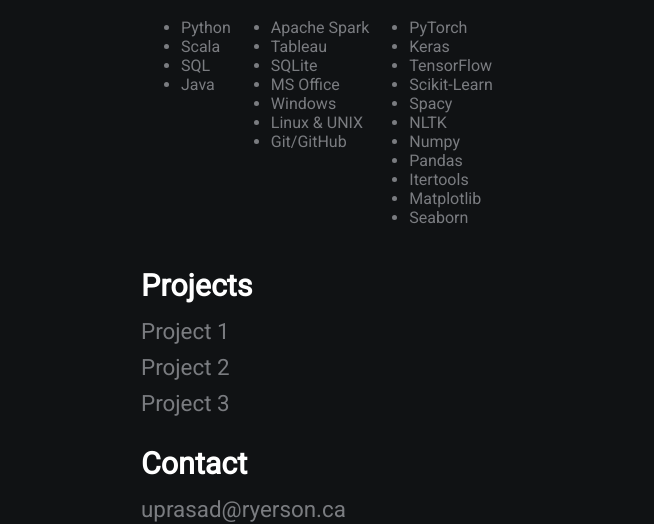
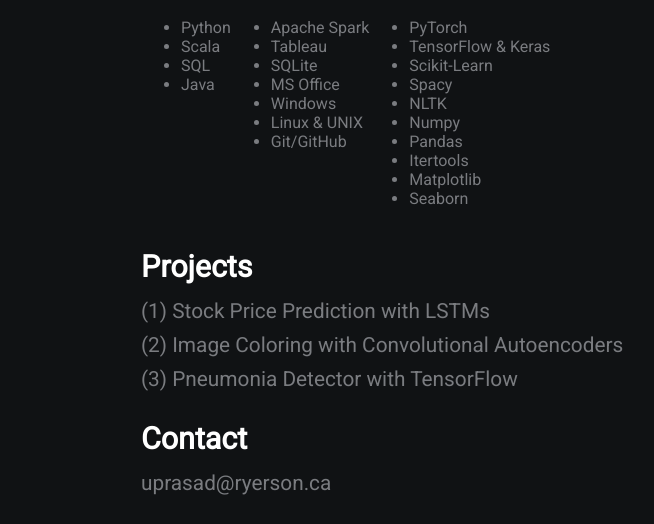
Before and after one commit to UdbhavPrasad072300/Portfolio-Website, a plain HTML site: page index.html in a window 1280 px wide. Shown: the part 579-1103 px from the top of the page, 499-1153 px from the left. After the commit the page ends 1079 px from the top, so only its background shows below. Drawn offline with Linux system fonts and the light colour scheme.

Commit message:
Add files via upload

```diff
--- a/assets/css/main.css
+++ b/assets/css/main.css
@@ -75,9 +75,9 @@
 .section-2 a{
     display: block;
     padding: 5px;
-    font-size: 1.4rem;
+    font-size: 1.3rem;
     padding-left: 0;
-    width: 100px;
+    width: 500px;
 }
 /* animations / utilities */
 .section-2 a:hover{
--- a/index.html
+++ b/index.html
@@ -48,8 +48,7 @@
 
                     <ul aria-label="Libraries">
                         <li>PyTorch</li>
-                        <li>Keras</li>
-                        <li>TensorFlow</li>
+                        <li>TensorFlow & Keras</li>
                         <li>Scikit-Learn</li>
                         <li>Spacy</li>
                         <li>NLTK</li>
@@ -61,9 +60,9 @@
                     </ul>
                 </span>
             <h2>Projects</h2>
-            <a href="#">Project 1</a>
-            <a href="#">Project 2</a>
-            <a href="#">Project 3</a>
+            <a href="https://github.com/UdbhavPrasad072300/Stock-Price-Prediction-with-LSTMs" target="_blank">(1) Stock Price Prediction with LSTMs</a>
+            <a href="https://github.com/UdbhavPrasad072300/Image-Coloring-with-Convolutional-Autoencoders" target="_blank">(2) Image Coloring with Convolutional Autoencoders</a>
+            <a href="https://github.com/UdbhavPrasad072300/Pneumonia-Detector-with-Tensorflow" target="_blank">(3) Pneumonia Detector with TensorFlow</a>
             <h2>Contact</h2>
             <a href="mailto:uprasad@ryerson.ca" target="_blank">uprasad@ryerson.ca</a>
         </div>
```
